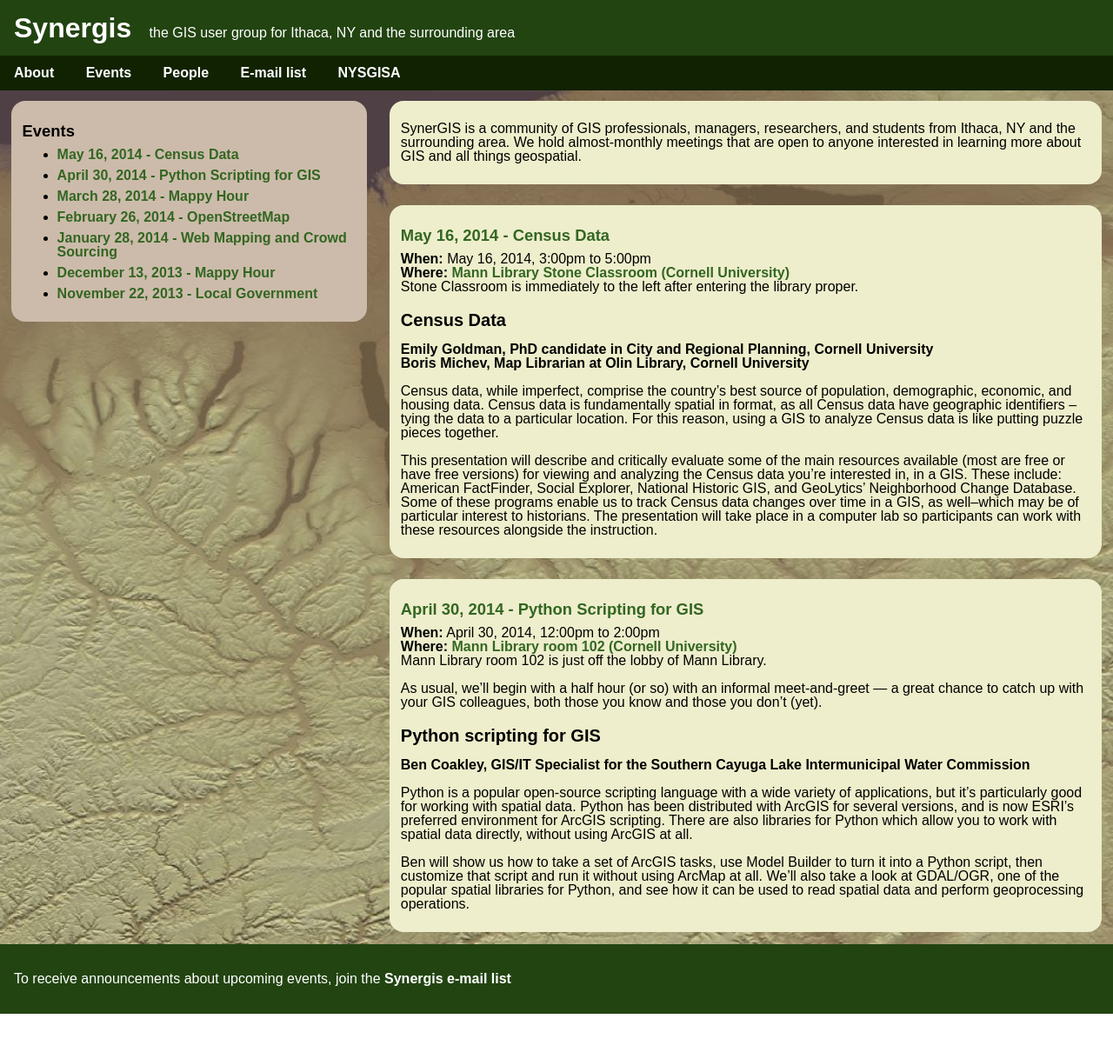
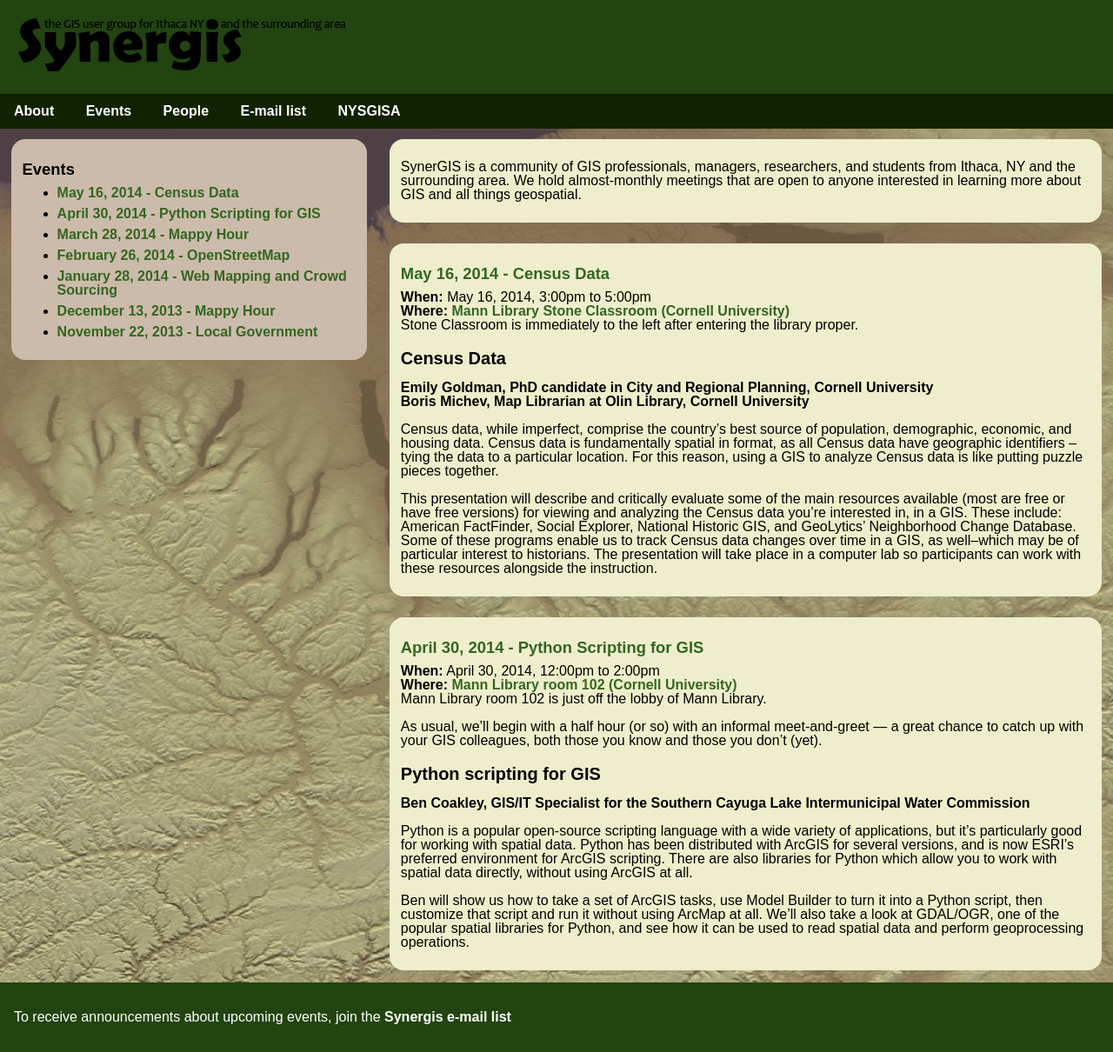
Before and after one commit to synergis-ny/synergis-ny.github.io, a Jekyll site: the page built from index.html, in a window 1280 px wide. Shown: the whole page at 87% size. Built offline with Jekyll 4.4.1, drawn with Linux system fonts in a browser that asks for light colours; before the commit the page ends 1166 px from its top, so only the background shows below that.

Commit message:
added Synergis logo

```diff
--- a/_includes/header.html
+++ b/_includes/header.html
@@ -9,7 +9,7 @@
 
 <body>
     <header>
-        <a href='/'>Synergis</a> the GIS user group for Ithaca, NY and the surrounding area
+        <a href='/'><img src='/images/SynergisLogo.png' alt='Synergis: the GIS user group for Ithaca NY and the surrounding area'></a>
     </header>
 
     <nav>
```
Also changed, not shown: images/SynergisLogo.png (added), 1 other file.
